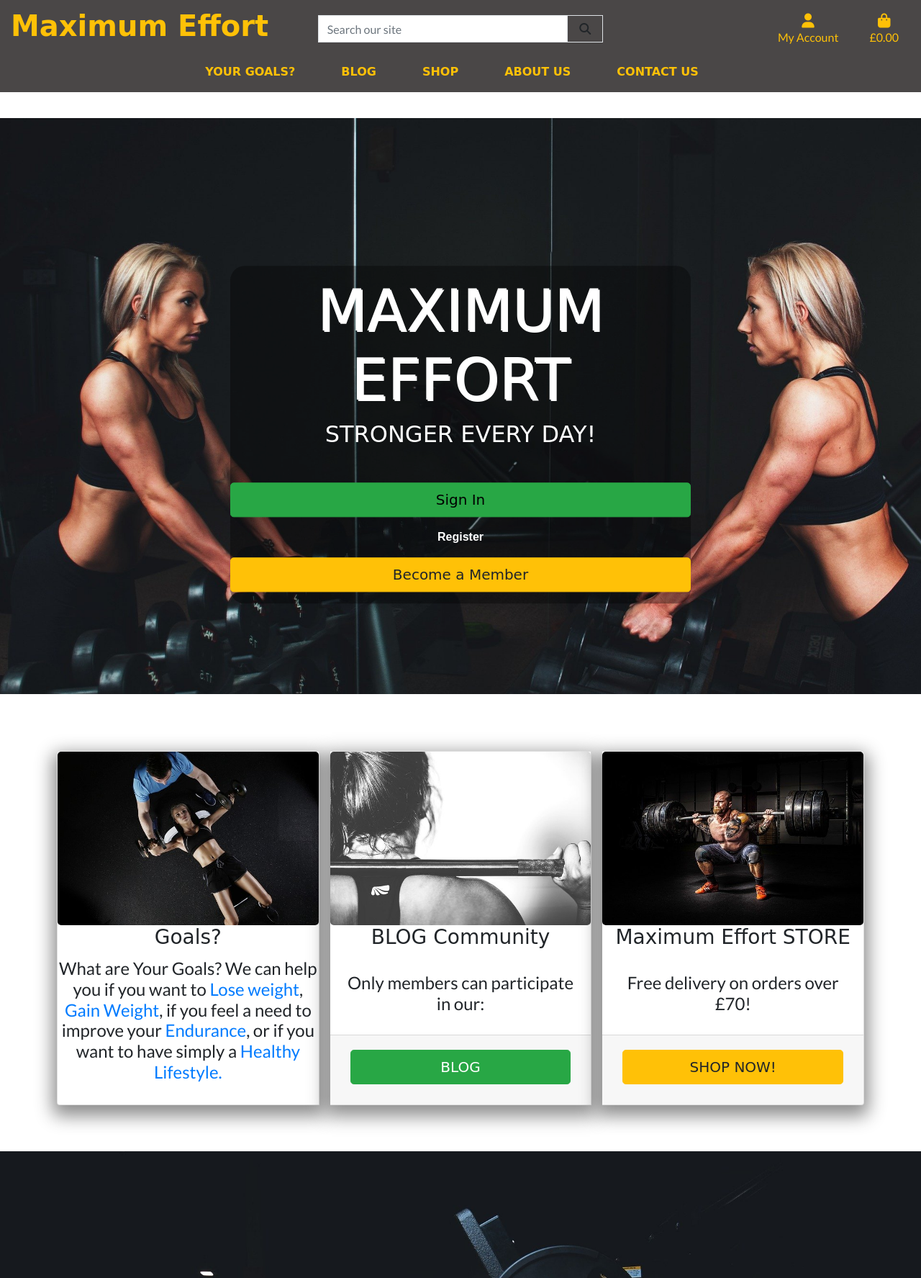
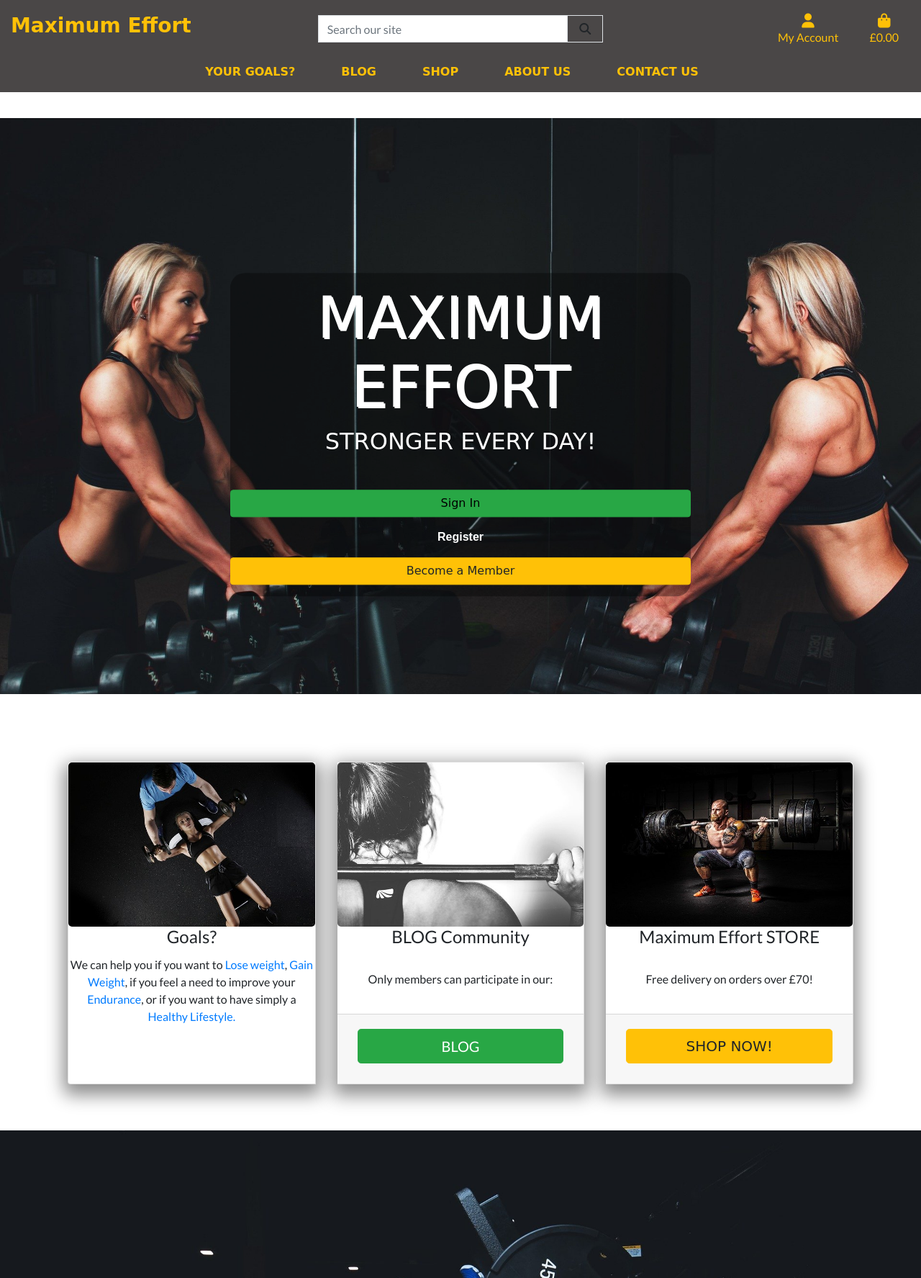
Before and after one commit to PaulBowden673/Projects-MP-MP4, a Django app: page / in a window 1280 px wide. Shown: the top 1775 px of the page at 72% size. Run offline with Django 3.2, Linux system fonts and the light colour scheme; parts of the project's set-up code (start-up, migrations or seed data) failed here and were passed over; some libraries are stand-ins or nearby versions; some web fonts are replaced.

Commit message:
altered some styling

```diff
--- a/home/templates/home/index.html
+++ b/home/templates/home/index.html
@@ -2,7 +2,7 @@
 {% load static %}
 
 {% block page_header %}
-<div class="container header-container">
+<div class="container-fluid header-container">
     <div class="row">
         <div class="col"></div>
     </div>
@@ -12,19 +12,19 @@
 {% block content %}
 <!-----------Section1------>
 <section id="section_1">
-    <div class="container-headline mx-auto">
+    <div class="container-headline">
         <h1>MAXIMUM EFFORT</h1>
         <h2>STRONGER EVERY DAY!</h2>
 
         <div class="row d-flex justify-content-center mt-5 mb-3">
             <div class="col-12 d-flex justify-content-center no-gutters">
-                <a href="{% url 'account_login' %}" class="btn btn-success btn-lg btn-block text-black">Sign In</a>
+                <a href="{% url 'account_login' %}" class="btn btn-success  btn-block text-black">Sign In</a>
             </div>
             <div class="col-12 d-flex justify-content-center no-gutters mt-3">
                 <p class="font-weight-bold">Register</p>
             </div>
             <div class="col-12 d-flex justify-content-center no-gutters">
-                <a href="{% url 'account_signup' %}" class="btn btn-warning btn-lg btn-block">Become a Member</a>
+                <a href="{% url 'account_signup' %}" class="btn btn-warning  btn-block">Become a Member</a>
             </div>
         </div>
     </div>
@@ -34,29 +34,29 @@
     <div class="card-container card-group">
         <div class="card">
             <img src="{% static 'media/training.jpg' %}" class="card_img card_img-bottom" alt="" />
-            <h3 class="card-title text-center">Goals?</h3>
-            <h4 class="text-center">What are Your Goals? We can help you if you want to <a href="">Lose weight</a>, <a
+            <h4 class="card-title text-center">Goals?</h4>
+            <p class="text-center">We can help you if you want to <a href="">Lose weight</a>, <a
                     href="#">Gain Weight</a>, if you feel a need to
                 improve your <a href="#">Endurance</a>, or if you want to have simply a <a href="#">Healthy
                     Lifestyle.</a>
-            </h4>
+                </p>
         </div>
         <div class="card">
             <img src="{% static 'media/blog.jpg' %}" class="card_img card_img-top" alt="" />
-            <h3 class="card-title text-center">BLOG Community</h3>
+            <h4 class="card-title text-center">BLOG Community</h4>
             <div class="card-body">
-                <h4 class="text-center">Only members can participate in our:</h4>
+                <p class="text-center">Only members can participate in our:</p>
             </div>
             <div class="card-footer">
-                <h3 class="text-center p-2"><a href="#"><button href="" type="button"
-                            class="btn btn-success btn-lg btn-block">BLOG</button></a></h3>
+                <h4 class="text-center p-2"><a href="#"><button href="" type="button"
+                            class="btn btn-success btn-lg btn-block">BLOG</button></a></h4>
             </div>
         </div>
         <div class="card">
             <img src="{% static 'media/squat.jpg' %}" class="card_img card_img-bottom" alt="" />
-            <h3 class="card-title text-center">Maximum Effort STORE</h3>
+            <h4 class="card-title text-center">Maximum Effort STORE</h4>
             <div class="card-body">
-                <h4 class="text-center">Free delivery on orders over £{{ free_delivery_threshold }}!</h4>
+                <p class="text-center">Free delivery on orders over £{{ free_delivery_threshold }}!</p>
             </div>
             <div class="card-footer">
                 <h3 class="text-center p-2"><a href="{% url 'products' %}"><button type="button"
--- a/static/css/base.css
+++ b/static/css/base.css
@@ -130,7 +130,7 @@ body {
 }
 
 .card {
-    margin: 15px;
+    margin: 30px;
     -webkit-box-shadow: 0px 9px 24px 6px rgba(0, 0, 0, 0.75);
     -moz-box-shadow: 0px 9px 24px 6px rgba(0, 0, 0, 0.384);
     box-shadow: 0px 9px 24px 6px rgba(0, 0, 0, 0.452);
@@ -635,7 +635,7 @@ body {
 
 @media screen and (max-width: 650px) {
     .container-headline h1 {
-        font-size: 3rem;
+        font-size: 1rem;
     }
     #fh5co-footer {
         padding: 3em 0;
--- a/templates/base.html
+++ b/templates/base.html
@@ -50,7 +50,7 @@
         <div id="topnav" class="row bg-black pt-lg-2 d-none d-lg-flex">
             <div class="col-12 col-lg-4 my-auto py-1 py-lg-0 text-center text-lg-left">
                 <a href="{% url 'home' %}" class="main-logo-link">
-                    <h1><strong class="logo my-0">Maximum Effort</strong></h1>
+                    <h3><strong class="logo ">Maximum Effort</strong></h3>
                 </a>
             </div>
             <div class="col-12 col-lg-4 my-auto py-1 py-lg-0">
--- a/templates/includes/footer.html
+++ b/templates/includes/footer.html
@@ -3,13 +3,26 @@
     <div class="container">
         <div class="row justify-content-center">
             <div class="col-md-4 fh5co-widget">
-                <h5><strong>Maximum Effort</strong></h5>
-                <p>is a gym community, where you can find products which can help you improve your health!!</p>
-                <a href="{% url 'account_login' %}" class="btn btn-success btn-lg btn-block text-black">Sign In</a>
-                <a href="{% url 'account_signup' %}" class="btn btn-warning btn-lg btn-block">Register</a>
-            </div>
-
-
+                <ul class=" m-0list-inline social-links text-center">
+                    <li class="list-inline-item">
+                      <a target="_blank" rel="noopener" href="https://www.facebook.com">
+                        <i class="fab fa-facebook-square" aria-hidden="true"></i>
+                        <span class="sr-only">Facebook</span>
+                      </a>
+                    </li>
+                    <li class="list-inline-item">
+                      <a target="_blank" rel="noopener" href="https://www.twitter.com">
+                        <i class="fab fa-twitter" aria-hidden="true"></i>
+                        <span class="sr-only">Twitter</span>
+                      </a>
+                    </li>
+                    <li class="list-inline-item">
+                      <a target="_blank" rel="noopener" href="https://www.youtube.com">
+                        <i class="fab fa-youtube" aria-hidden="true"></i>
+                        <span class="sr-only">YouTube</span>
+                      </a>
+                    </li>
+                    </ul>
         <div class="row copyright">
             <div class="col text-center">
                 <p>
```
